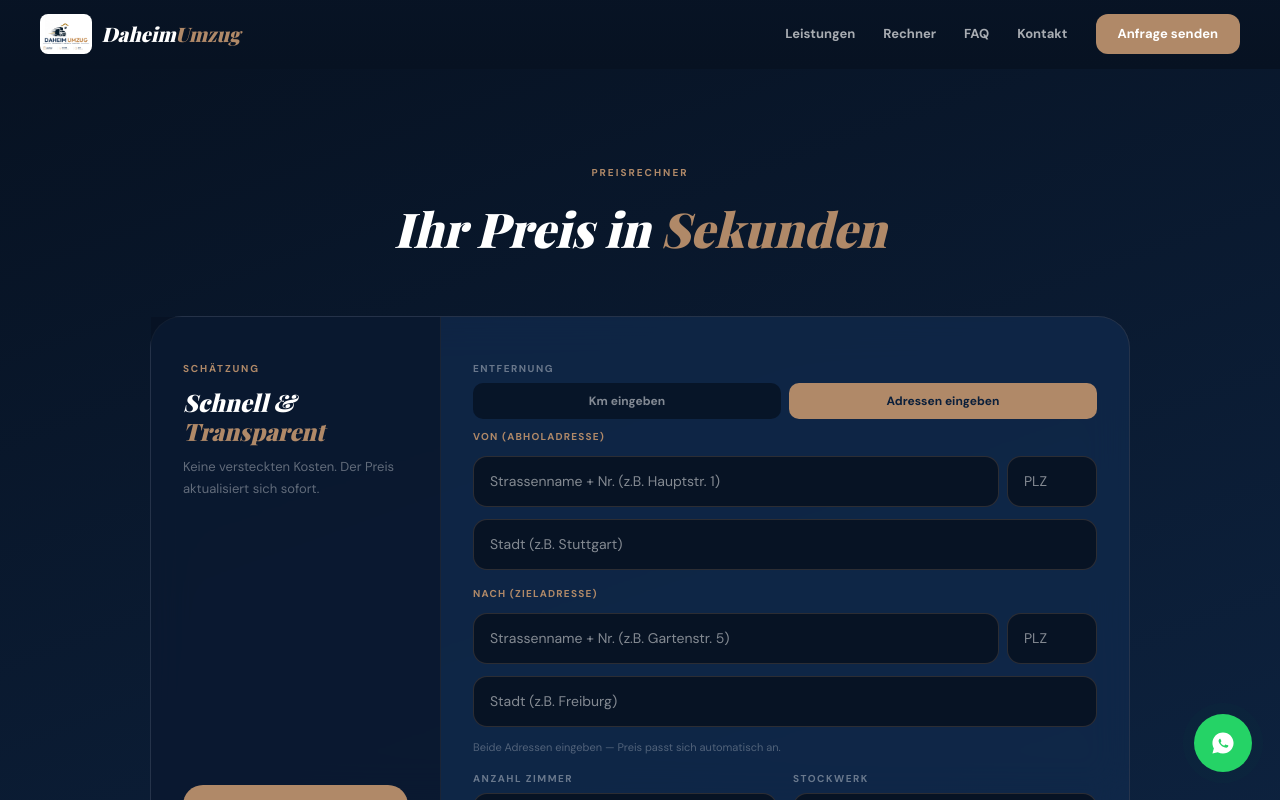
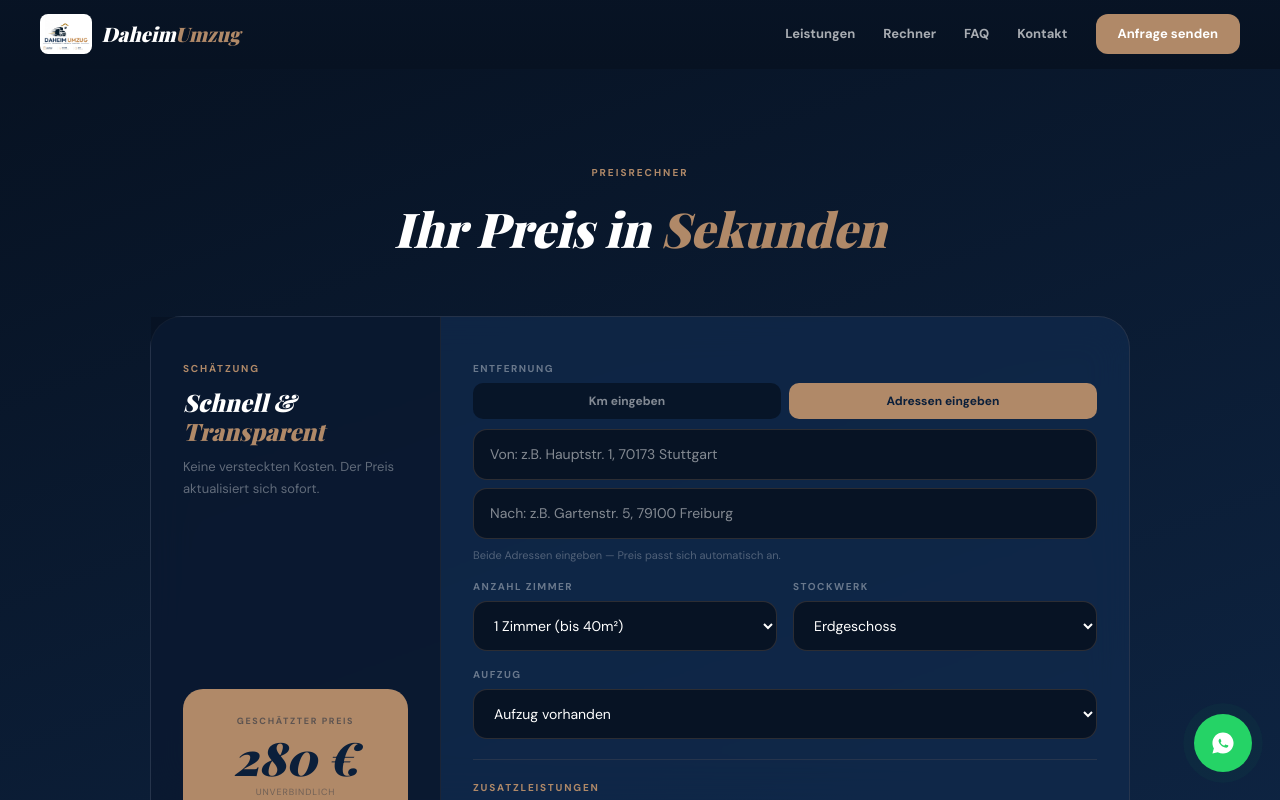
Before and after one commit to Daheimumzug/daheimumzug, a Next.js app: page / in a window 1280 px wide. Both pictures are taken after a click on the button "Adressen eingeben". Shown: the part 2262-3062 px from the top of the page. Built offline with nearby package versions, Linux system fonts and the light colour scheme; a web font is replaced by a local one.

Commit message:
force update

```diff
--- a/app/page.tsx
+++ b/app/page.tsx
@@ -188,15 +188,11 @@ export default function Home() {
   const [kitchenAufbau, setKitchenAufbau] = useState(false);
   const [price,         setPrice]         = useState(280);
 
-  const [distMode,    setDistMode]    = useState("address");
-  const [addrFrom,     setAddrFrom]     = useState("");
-  const [addrFromPlz,  setAddrFromPlz]  = useState("");
-  const [addrFromCity, setAddrFromCity] = useState("");
-  const [addrTo,       setAddrTo]       = useState("");
-  const [addrToPlz,    setAddrToPlz]    = useState("");
-  const [addrToCity,   setAddrToCity]   = useState("");
-  const [addrLoading,  setAddrLoading]  = useState(false);
-  const [addrError,    setAddrError]    = useState("");
+  const [distMode,    setDistMode]    = useState("manual");
+  const [addrFrom,    setAddrFrom]    = useState("");
+  const [addrTo,      setAddrTo]      = useState("");
+  const [addrLoading, setAddrLoading] = useState(false);
+  const [addrError,   setAddrError]   = useState("");
 
   const [firstName, setFirstName] = useState("");
   const [lastName,  setLastName]  = useState("");
@@ -236,7 +232,7 @@ export default function Home() {
 
   useEffect(() => {
     let base = 280;
-    base += ({ "1": 0, "2": 140, "3": 280, "4": 420 }[rooms]  ?? 0);
+    base += ({ "1": 0, "2": 140, "3": 280, "4": 420, "5": 600 }[rooms]  ?? 0);
     base += ({ "0": 0, "1": 40,  "2": 90,  "3": 150 }[floor]  ?? 0);
     if (elevator === "no") base += 100;
     base += Number(distance) * 2;
@@ -247,61 +243,33 @@ export default function Home() {
     setPrice(Math.round(base));
   }, [rooms, floor, elevator, distance, disassemble, assemble, kitchenAbbau, kitchenAufbau]);
 
-  const extractPlz = (addr: string): number | null => {
-    const match = addr.match(/\b(\d{5})\b/);
-    return match ? parseInt(match[1]) : null;
-  };
-
   const calcDistanceKm = async (from: string, to: string) => {
     setAddrLoading(true); setAddrError("");
     try {
       const geo = (q: string) =>
-        fetch(`/api/geo?q=${encodeURIComponent(q)}&format=json&limit=1`)
-        .then(r => r.json());
+        fetch(`https://nominatim.openstreetmap.org/search?q=${encodeURIComponent(q)}&format=json&limit=1`, {
+          headers: { "Accept-Language": "de" },
+        }).then(r => r.json());
       const [r1, r2] = await Promise.all([geo(from), geo(to)]);
-      if (r1[0] && r2[0]) {
+      if (!r1[0] || !r2[0]) { setAddrError("Adresse nicht gefunden. Bitte genauer eingeben."); setAddrLoading(false); return; }
       const toRad = (x: number) => x * Math.PI / 180;
       const [lat1, lon1, lat2, lon2] = [+r1[0].lat, +r1[0].lon, +r2[0].lat, +r2[0].lon];
       const dLat = toRad(lat2 - lat1), dLon = toRad(lon2 - lon1);
       const a = Math.sin(dLat / 2) ** 2 + Math.cos(toRad(lat1)) * Math.cos(toRad(lat2)) * Math.sin(dLon / 2) ** 2;
       setDistance(Math.round(6371 * 2 * Math.atan2(Math.sqrt(a), Math.sqrt(1 - a))));
-        setAddrError("");
-      } else {
-        const plz1 = extractPlz(from);
-        const plz2 = extractPlz(to);
-        if (plz1 && plz2) {
-          const est = Math.max(10, Math.round(Math.abs(plz1 - plz2) * 0.09 + 5));
-          setDistance(Math.min(est, 600));
-          setAddrError("SchÃ¤tzwert anhand PLZ â€” bitte manuell prÃ¼fen.");
-        } else {
-          setAddrError("Adresse nicht gefunden. Bitte genauer eingeben oder Km manuell wÃ¤hlen.");
-        }
-      }
-    } catch {
-      const plz1 = extractPlz(from);
-      const plz2 = extractPlz(to);
-      if (plz1 && plz2) {
-        const est = Math.max(10, Math.round(Math.abs(plz1 - plz2) * 0.09 + 5));
-        setDistance(Math.min(est, 600));
-        setAddrError("SchÃ¤tzwert anhand PLZ â€” bitte manuell prÃ¼fen.");
-      } else {
-        setAddrError("Fehler. Bitte Km manuell eingeben.");
-      }
-    }
+    } catch { setAddrError("Fehler bei der Berechnung. Bitte manuell eingeben."); }
     setAddrLoading(false);
   };
 
   useEffect(() => {
     if (distMode !== "address") return;
-    const fullFrom = [addrFrom, addrFromPlz, addrFromCity].filter(Boolean).join(" ");
-    const fullTo   = [addrTo,   addrToPlz,   addrToCity].filter(Boolean).join(" ");
-    if (!fullFrom.trim() || !fullTo.trim()) return;
-    const timer = setTimeout(() => calcDistanceKm(fullFrom, fullTo), 900);
+    if (!addrFrom.trim() || !addrTo.trim()) return;
+    const timer = setTimeout(() => calcDistanceKm(addrFrom, addrTo), 900);
     return () => clearTimeout(timer);
-  }, [addrFrom, addrFromPlz, addrFromCity, addrTo, addrToPlz, addrToCity, distMode]);
+  }, [addrFrom, addrTo, distMode]);
 
   const handleSubmit = () => {
-    const roomsLabel = ({ "1": "1 Zimmer", "2": "2 Zimmer", "3": "3 Zimmer", "4": "4+ Zimmer" } as Record<string,string>)[rooms] ?? rooms;
+    const roomsLabel = ({ "1": "1 Zimmer (bis 40m2)", "2": "2 Zimmer (40-65m2)", "3": "3 Zimmer (65-90m2)", "4": "4 Zimmer (90-120m2)", "5": "5+ Zimmer (120m2+)" } as Record<string,string>)[rooms] ?? rooms;
     const floorLabel = ({ "0": "EG", "1": "1. OG", "2": "2. OG", "3": "3+ OG" } as Record<string,string>)[floor] ?? floor;
     const lines = [
       `*Neue Umzugsanfrage - DaheimUmzug*`,
@@ -349,7 +317,7 @@ export default function Home() {
   const faqs = [
     { q: "Wie weit im Voraus soll ich buchen?", a: "Wir empfehlen mindestens 2\u20133 Wochen vor dem gew\u00FCnschten Umzugstermin. In der Hochsaison (Mai\u2013September) idealerweise 4\u20136 Wochen." },
     { q: "Ist mein Umzugsgut versichert?", a: "Ja, jeder Umzug ist standardm\u00E4\u00DFig mit einer Transportversicherung bis 50.000 \u20AC abgedeckt. Auf Wunsch bieten wir auch h\u00F6here Deckungssummen an." },
-    { q: "Kann ich den Termin kurzfristig \u00E4ndern?", a: "TerminÃ¤nderungen sind bis 48 Stunden vorher kostenlos m\u00F6glich. Danach berechnen wir eine kleine Bearbeitungsgeb\u00FChr." },
+    { q: "Kann ich den Termin kurzfristig \u00E4ndern?", a: "Terminänderungen sind bis 48 Stunden vorher kostenlos m\u00F6glich. Danach berechnen wir eine kleine Bearbeitungsgeb\u00FChr." },
     { q: "Liefert ihr auch Verpackungsmaterial?", a: "Selbstverst\u00E4ndlich! Kartons, Luftpolsterfolie, Klebeband und Schutzdecken liefern wir auf Wunsch vorab zu Ihnen nach Hause." },
     { q: "Arbeitet ihr auch am Wochenende?", a: "Ja! Wir sind 7 Tage die Woche einsatzbereit \u2014 auch an Sonn- und Feiertagen, ohne Aufpreis." },
     { q: "Wie genau ist der Preisrechner?", a: "Der Rechner gibt eine solide Sch\u00E4tzung f\u00FCr Standardumz\u00FCge. F\u00FCr eine verbindliche Offerte kommen wir gerne kostenlos zu Ihnen." },
@@ -686,25 +654,11 @@ export default function Home() {
                         onChange={e => setDistance(e.target.value===""?0:Number(e.target.value))}
                         className="inp" style={IS} />
                     ) : (
-                      <div style={{ display:"flex", flexDirection:"column", gap:12 }}>
-                        <div style={{ fontSize:10, fontWeight:700, color:GOLD, textTransform:"uppercase", letterSpacing:"0.12em" }}>Von (Abholadresse)</div>
-                        <div style={{ display:"grid", gridTemplateColumns:"1fr auto", gap:8 }}>
+                      <div style={{ display:"flex", flexDirection:"column", gap:8 }}>
                         <input type="text" value={addrFrom} onChange={e => setAddrFrom(e.target.value)}
-                            placeholder="Strassenname + Nr. (z.B. Hauptstr. 1)" className="inp" style={IS} />
-                          <input type="text" value={addrFromPlz} onChange={e => setAddrFromPlz(e.target.value)}
-                            placeholder="PLZ" className="inp" style={{...IS, width:90}} />
-                        </div>
-                        <input type="text" value={addrFromCity} onChange={e => setAddrFromCity(e.target.value)}
-                          placeholder="Stadt (z.B. Stuttgart)" className="inp" style={IS} />
-                        <div style={{ fontSize:10, fontWeight:700, color:GOLD, textTransform:"uppercase", letterSpacing:"0.12em", marginTop:4 }}>Nach (Zieladresse)</div>
-                        <div style={{ display:"grid", gridTemplateColumns:"1fr auto", gap:8 }}>
+                          placeholder="Von: z.B. Hauptstr. 1, 70173 Stuttgart" className="inp" style={IS} />
                         <input type="text" value={addrTo} onChange={e => setAddrTo(e.target.value)}
-                            placeholder="Strassenname + Nr. (z.B. Gartenstr. 5)" className="inp" style={IS} />
-                          <input type="text" value={addrToPlz} onChange={e => setAddrToPlz(e.target.value)}
-                            placeholder="PLZ" className="inp" style={{...IS, width:90}} />
-                        </div>
-                        <input type="text" value={addrToCity} onChange={e => setAddrToCity(e.target.value)}
-                          placeholder="Stadt (z.B. Freiburg)" className="inp" style={IS} />
+                          placeholder="Nach: z.B. Gartenstr. 5, 79100 Freiburg" className="inp" style={IS} />
                         {addrLoading && (
                           <p style={{ color:GOLD, fontSize:12, margin:0, display:"flex", alignItems:"center", gap:6 }}>
                             <span style={{ display:"inline-block", width:12, height:12, border:`2px solid ${GOLD}`, borderTopColor:"transparent", borderRadius:"50%", animation:"spin .7s linear infinite" }} />
@@ -715,7 +669,7 @@ export default function Home() {
                         {!addrLoading && distance>0 && distMode==="address" && (
                           <p style={{ color:GOLD, fontSize:12, fontWeight:700, margin:0 }}>&#10003; Entfernung: ~{distance} km</p>
                         )}
-                        {!addrLoading && !addrError && (!(addrFrom||addrFromCity).trim()||!(addrTo||addrToCity).trim()) && (
+                        {!addrLoading && !addrError && (!addrFrom.trim()||!addrTo.trim()) && (
                           <p style={{ color:"rgba(255,255,255,.28)", fontSize:11, margin:0 }}>Beide Adressen eingeben &mdash; Preis passt sich automatisch an.</p>
                         )}
                       </div>
@@ -724,10 +678,11 @@ export default function Home() {
                   <div>
                     <label style={LS}>Anzahl Zimmer</label>
                     <select value={rooms} onChange={e => setRooms(e.target.value)} className="inp" style={IS}>
-                      <option value="1">1 Zimmer</option>
-                      <option value="2">2 Zimmer</option>
-                      <option value="3">3 Zimmer</option>
-                      <option value="4">4+ Zimmer</option>
+                      <option value="1">1 Zimmer (bis 40m&sup2;)</option>
+                      <option value="2">2 Zimmer (40&ndash;65m&sup2;)</option>
+                      <option value="3">3 Zimmer (65&ndash;90m&sup2;)</option>
+                      <option value="4">4 Zimmer (90&ndash;120m&sup2;)</option>
+                      <option value="5">5+ Zimmer (120m&sup2;+)</option>
                     </select>
                   </div>
                   <div>
@@ -775,7 +730,7 @@ export default function Home() {
                   <div style={{ fontFamily:"'Playfair Display', serif", fontSize:26, fontWeight:900, fontStyle:"italic", color:GOLD, whiteSpace:"nowrap" }}>{price} &euro;</div>
                 </div>
                 <button type="button" className="gold-btn" onClick={() => {
-                  const roomsLabel = ({"1":"1 Zimmer","2":"2 Zimmer","3":"3 Zimmer","4":"4+ Zimmer"} as Record<string,string>)[rooms] ?? rooms;
+                  const roomsLabel = ({"1":"1 Zimmer (bis 40m2)","2":"2 Zimmer (40-65m2)","3":"3 Zimmer (65-90m2)","4":"4 Zimmer (90-120m2)","5":"5+ Zimmer (120m2+)"} as Record<string,string>)[rooms] ?? rooms;
                   const floorLabel = ({"0":"EG","1":"1. OG","2":"2. OG","3":"3+ OG"} as Record<string,string>)[floor] ?? floor;
                   const lines = [
                     "*Neue Umzugsanfrage - DaheimUmzug*",
@@ -783,7 +738,7 @@ export default function Home() {
                     "Zimmer: " + roomsLabel,
                     "Stockwerk: " + floorLabel,
                     "Aufzug: " + (elevator === "yes" ? "Ja" : "Nein"),
-                    "Entfernung: " + (distMode === "address" && (addrFrom || addrFromCity) && (addrTo || addrToCity) ? (addrFrom + " " + addrFromPlz + " " + addrFromCity).trim() + " -> " + (addrTo + " " + addrToPlz + " " + addrToCity).trim() + " (~" + distance + " km)" : distance + " km"),
+                    "Entfernung: " + (distMode === "address" && addrFrom && addrTo ? addrFrom + " -> " + addrTo + " (~" + distance + " km)" : distance + " km"),
                     disassemble > 0  ? "Schrank abbauen: " + disassemble + "x"        : "",
                     assemble > 0     ? "Schrank aufbauen: " + assemble + "x"          : "",
                     kitchenAbbau > 0 ? "Kueche abbauen: " + kitchenAbbau + "x"       : "",
```
Lines whose indentation alone changed are shown as unchanged.
